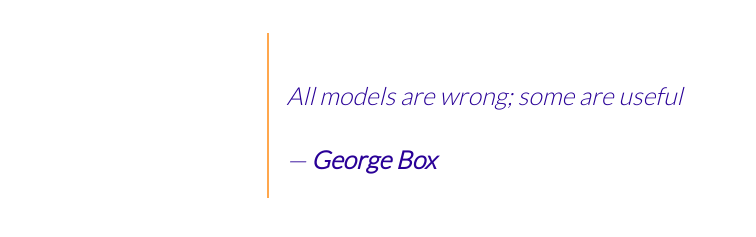
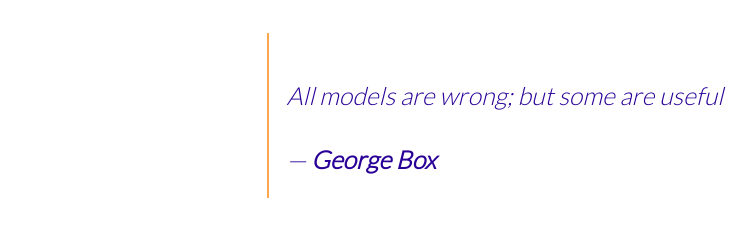
Before and after one commit to ohduran/ohduran.github.io, a Jekyll site: the page built from datascience/index.html, in a window 1280 px wide and 900 px high. Shown: the part 376-613 px from the top of the window, without its empty margins (38-794 px from the left). Built offline with Jekyll 4.4.1, drawn with Linux system fonts in a browser that asks for light colours; nearby versions of some CDN libraries; some of the changed text lies outside the part shown.

Commit message:
refactor

```diff
--- a/datascience/index.html
+++ b/datascience/index.html
@@ -1,6 +1,6 @@
 ---
 title: Data Science
-quote: All models are wrong; some are useful
+quote: All models are wrong; but some are useful
 quote_author: George Box
 ---
 
@@ -34,5 +34,5 @@ quote_author: George Box
 				</li>
 			{% endfor %}
 		</ul>
-		<p class="">You can read all essays in the <a class="blog-post" href="/archive">Archive</a></p>
+		<<p class="">You can read everything I wrote in the <a class="blog-post" href="/archive">Archive</a></p>
 </section>
```
